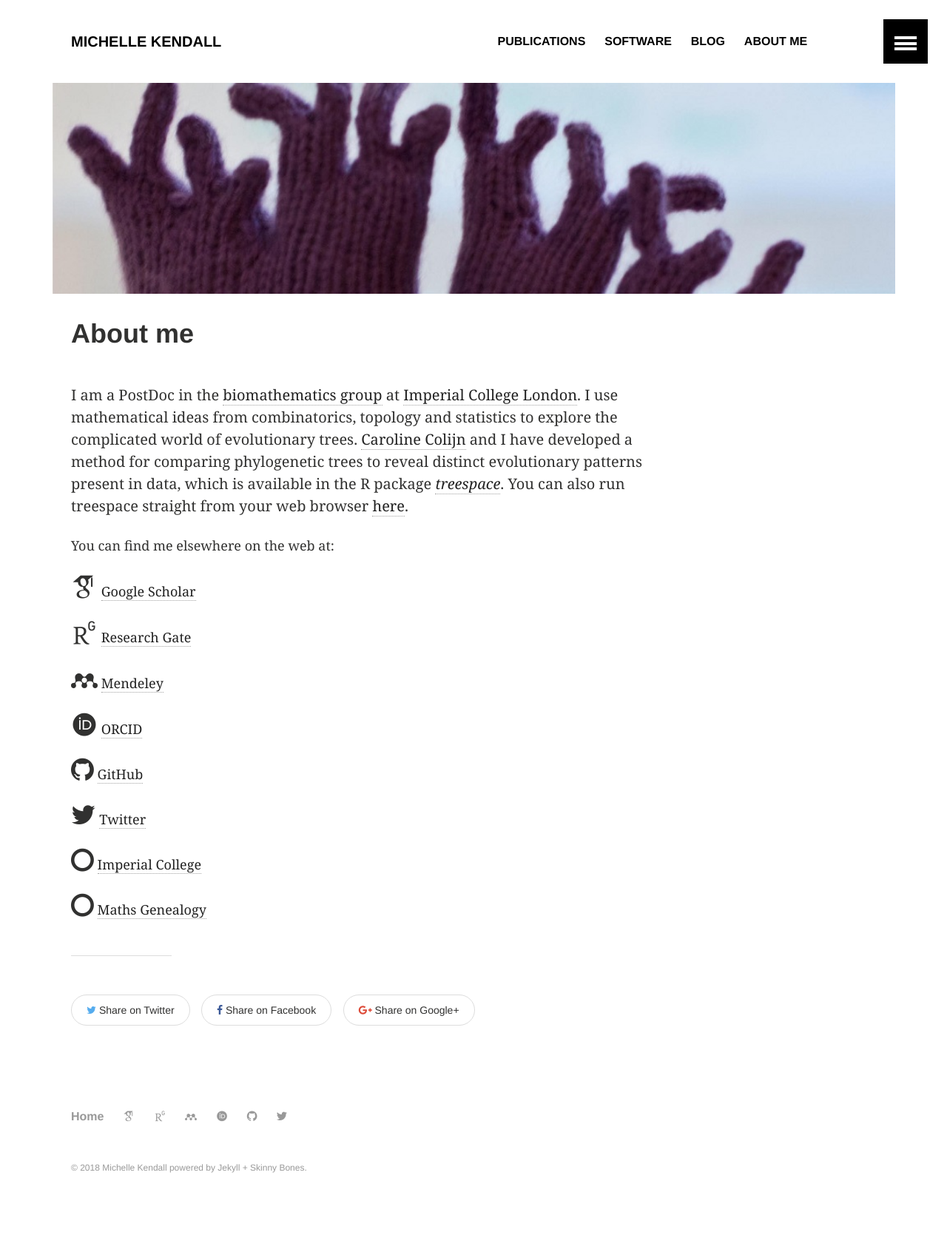
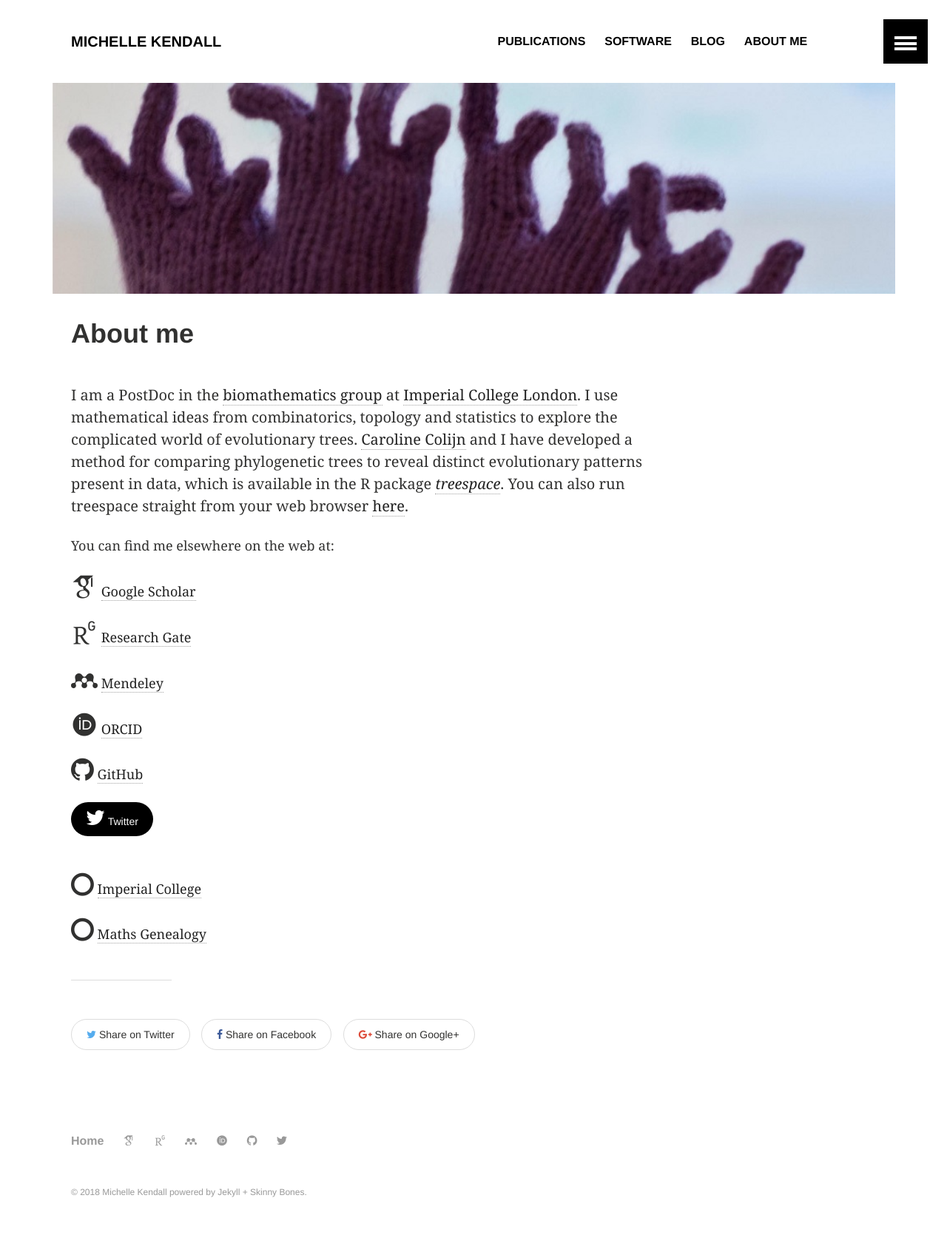
Before and after one commit to MichelleKendall/MichelleKendall.github.io, a Jekyll site: the page built from about.md, in a window 1280 px wide. Shown: the whole page at 74% size. Built offline with Jekyll 4.4.1, drawn with Linux system fonts in a browser that asks for light colours; some web fonts are replaced; comment, search, counter and statistics services are not loaded; before the commit the page ends 1663 px from its top, so only the background shows below that.

Commit message:
Attempting fa button

```diff
--- a/about.md
+++ b/about.md
@@ -23,7 +23,8 @@ You can find me elsewhere on the web at:
 
 <i class="fa fa-github fa-2x" aria-hidden="true"></i> <a href="https://github.com/MichelleKendall" target="_blank"> GitHub</a>
 
-<i class="fa fa-twitter fa-2x" aria-hidden="true"></i> <a href="https://twitter.com/Miche11eKenda11" target="_blank"> Twitter</a>
+<a class="btn btn-default btn-sm" href="https://twitter.com/Miche11eKenda11">
+  <i class="fa fa-twitter fa-2x" aria-hidden="true"></i> Twitter</a>
 
 <i class="fa fa-circle-o fa-2x" aria-hidden="true"></i> <a href="http://www.imperial.ac.uk/people/m.kendall" target="_blank"> Imperial College</a>
 
```
